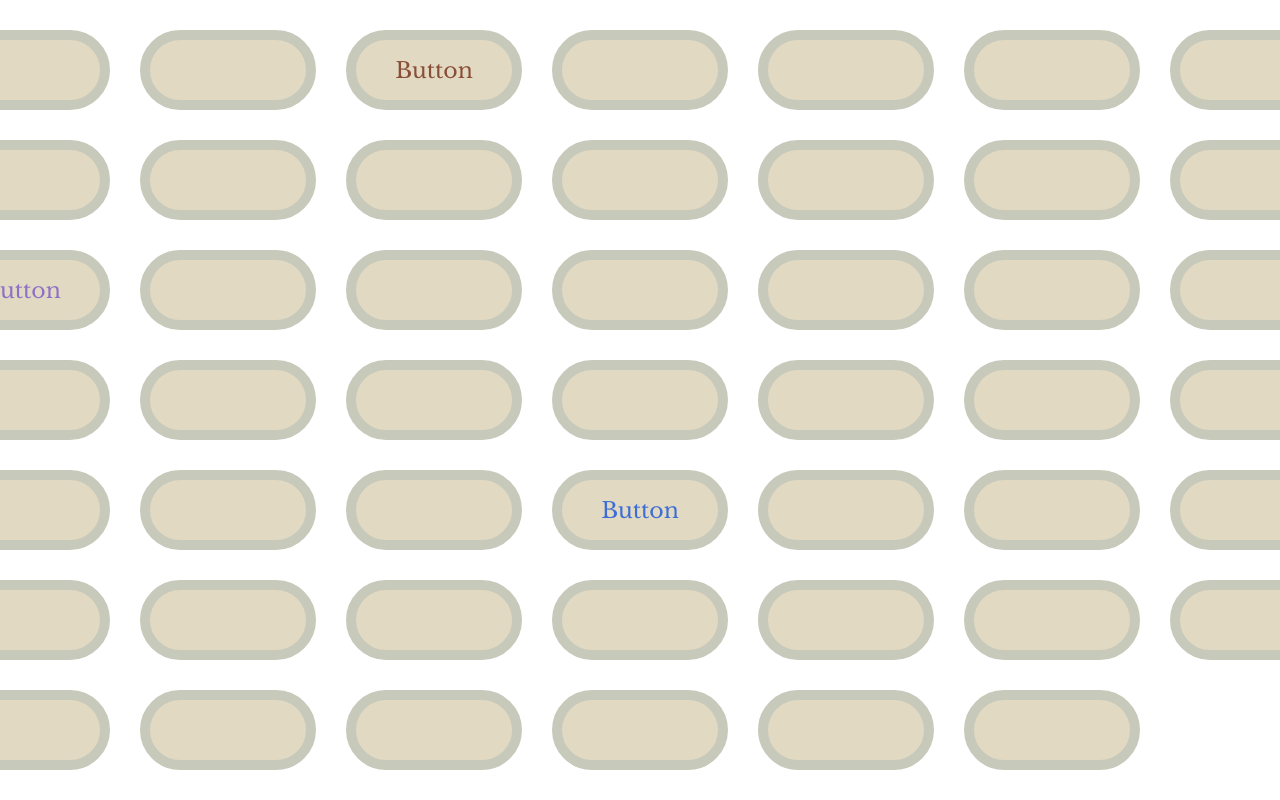
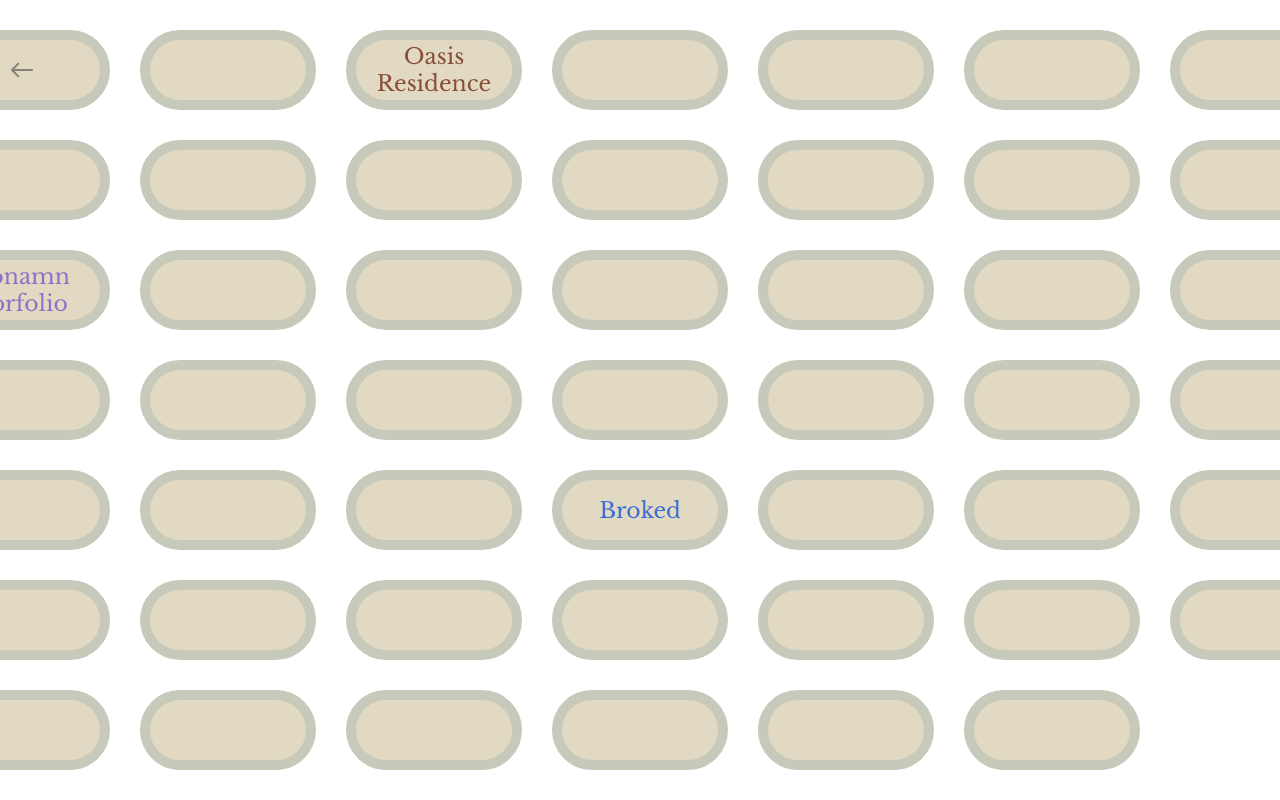
Before and after one commit to phantomcorn/site, a Next.js app: page /portfolio in a window 1280 px wide. Built offline with nearby package versions, Linux system fonts and the light colour scheme.

Commit message:
Update portfolio page

```diff
--- a/src/app/portfolio/page.js
+++ b/src/app/portfolio/page.js
@@ -1,39 +1,69 @@
 "use client"
 import Button from "@/components/Button/Button"
 import Menu from "@/components/Menu/Menu";
-import { useState } from "react";
+import PortfolioPage from "@/components/PortfolioProject/PortfolioProject";
+import { useState, useRef, useEffect } from "react";
 import styles from "./page.module.css"
+import gsap from "gsap"
+import { useRouter } from "next/navigation";
+
+import projects from "@/components/PortfolioProject/Projects"
 
 export default function Portfolio() {
 
-    const [menuActive, setMenuActive] = useState(false)
-    const showMenu = (e) => {
+    const router = useRouter()
+
+    const [pageActive, setPageActive] = useState(null)
+    const portPageRef = useRef()
+    const gridRef = useRef()
+    const showMenu = (e, title) => {
         e.preventDefault()
-        setMenuActive(true)
+        setPageActive(projects[title])
+    }
+
+    useEffect(() => {
+        gsap.to(gridRef.current, {
+            filter: pageActive ? "blur(7px)" : "none",
+            ease: "power1.inOut",
+            scale: pageActive ? 0.3 : 1,
+            duration: 0.2
+        })
+
+        if (portPageRef.current) {
+            gsap.to(portPageRef.current, {
+                autoAlpha: pageActive ? 1 : 0,
+                ease: "power1.inOut",
+                duration: 0.2
+            })
+        }
+    }, [pageActive])
+
+    const onBackClick = (e) => {
+        e.preventDefault()
+        router.back()
     }
 
     return (
         <div className={styles.page}>
 
-            <div className={`${styles.grid} ${menuActive ? styles.blur : styles.active} unselect`} >
-                {[...Array(2)].map((_, index) => (
-                    <Button key={index}/>
-                ))}
-                <Button variant="color4" onClick={showMenu}> Button </Button>
+            <div ref={gridRef} className={`${styles.grid} unselect`} >
+                <Button back onClick={onBackClick}/>
+                <Button/>
+                <Button variant="color4" onClick={(e) => showMenu(e, "oasis-residence")}> Oasis Residence </Button>
                 {[...Array(11)].map((_, index) => (
                     <Button key={index}/>
                 ))}
-                <Button variant="color3" onClick={showMenu}> Button </Button>
+                <Button variant="color3" onClick={(e) => showMenu(e, "tonamn-portfolio")}> Tonamn Porfolio </Button>
 
                 {[...Array(16)].map((_, index) => (
                     <Button key={index}/>
                 ))}
-                <Button variant="color2" onClick={showMenu}> Button </Button>
+                <Button variant="color2" onClick={(e) => showMenu(e, "broked")}> Broked </Button>
                 {[...Array(16)].map((_, index) => (
                     <Button key={index}/>
                 ))}
             </div>
-            <Menu menuActive={menuActive} setMenuActive={setMenuActive}/>
+            {pageActive && <PortfolioPage ref={portPageRef} imgs={["helllo", "hello"]} pageActive={pageActive} setPageActive={setPageActive}></PortfolioPage>}
         </div>
     )
 }
--- a/src/app/portfolio/page.module.css
+++ b/src/app/portfolio/page.module.css
@@ -20,16 +20,4 @@
     justify-content: center;
     align-content: center;
     grid-auto-flow: dense;
-    transition: transform 0.5s, filter 0.5s;
 }
-
-.blur {
-    filter: blur(7px);
-    transform: scale(80%);
-    transition-timing-function: ease-out;
-}
-
-.active {
-    transform: scale(100%);
-    transition-timing-function: ease-out;
-}
```
